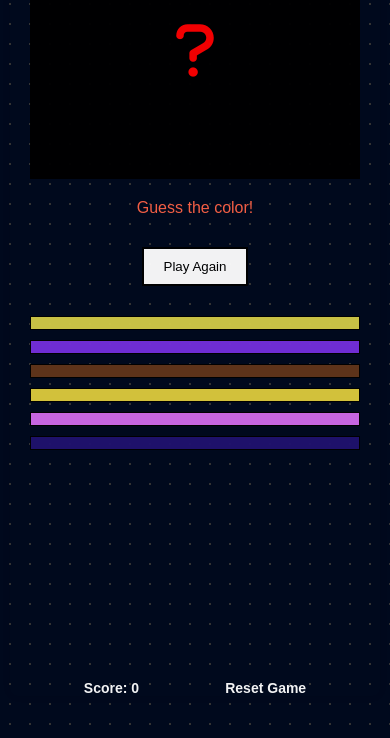
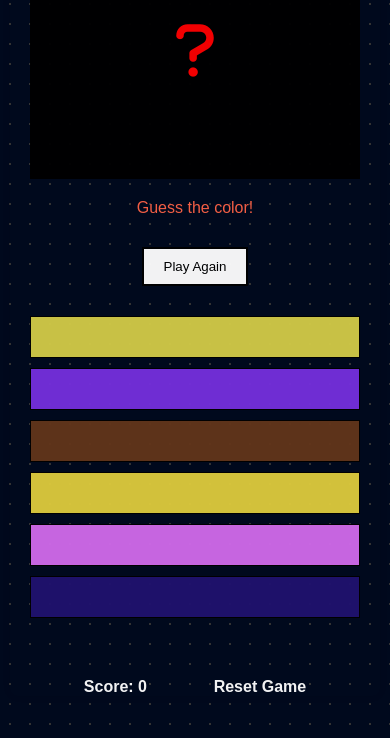
Before and after one commit to ucheson235/guessing-game, a plain HTML site: page index.html in a window 390 px wide. Shown: the part 106-844 px from the top of the page. Drawn offline with Linux system fonts and the light colour scheme.

Commit message:
more update

```diff
--- a/style.css
+++ b/style.css
@@ -147,11 +147,11 @@ body {
     }
 
     .score {
-        font-size: 20px;
+        font-size: 16px;
     }
 
     #resetButton {
-        font-size: 20px;
+        font-size: 16px;
     }
 }
 
@@ -176,17 +176,18 @@ body {
 
     .options {
         grid-template-columns: 1fr;
+        gap: 10px;
     }
 
     .option {
-        padding: 6px;
+        padding: 20px;
     }
 
     .score {
-        font-size: 14px;
+        font-size: 16px;
     }
 
     #resetButton {
-        font-size: 14px;
+        font-size: 16px;
     }
 }
```
